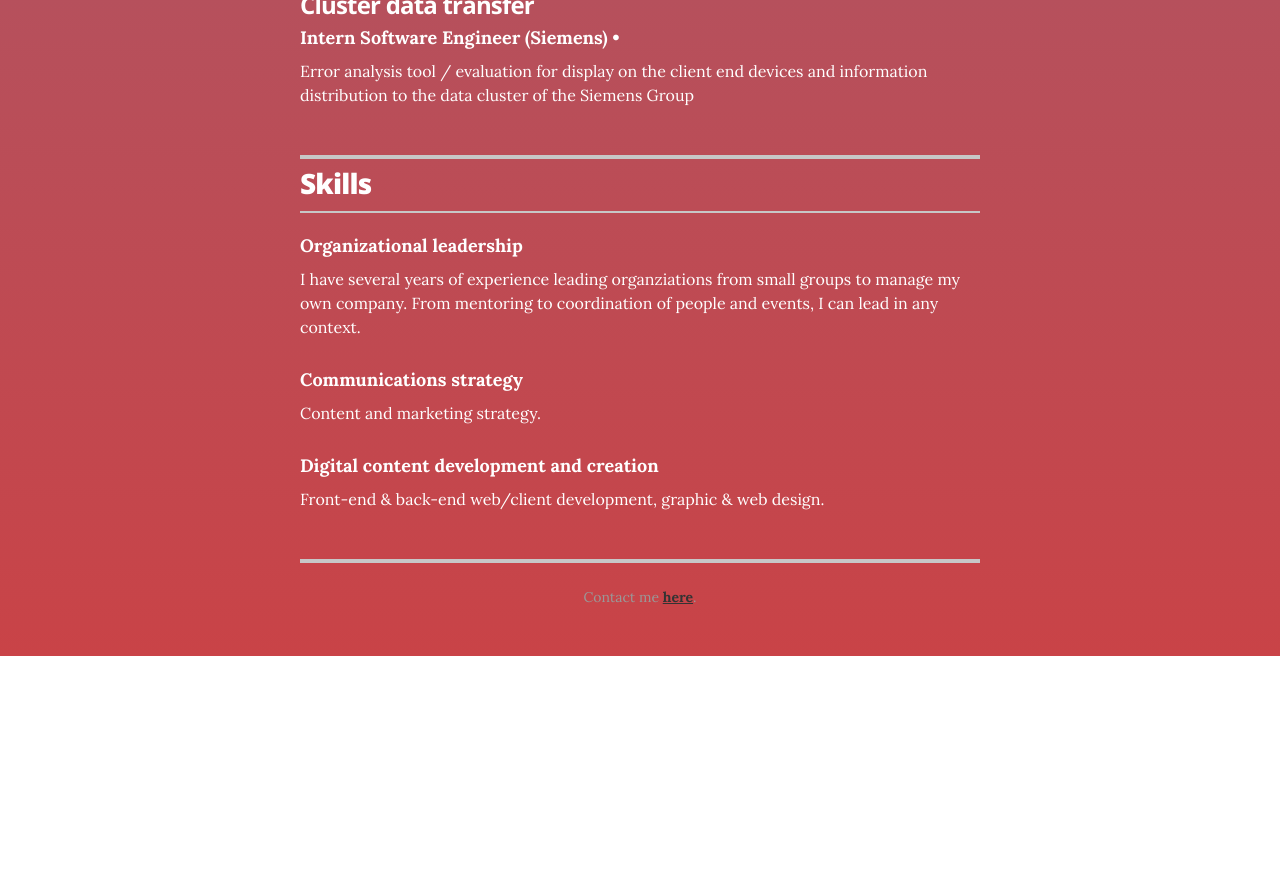
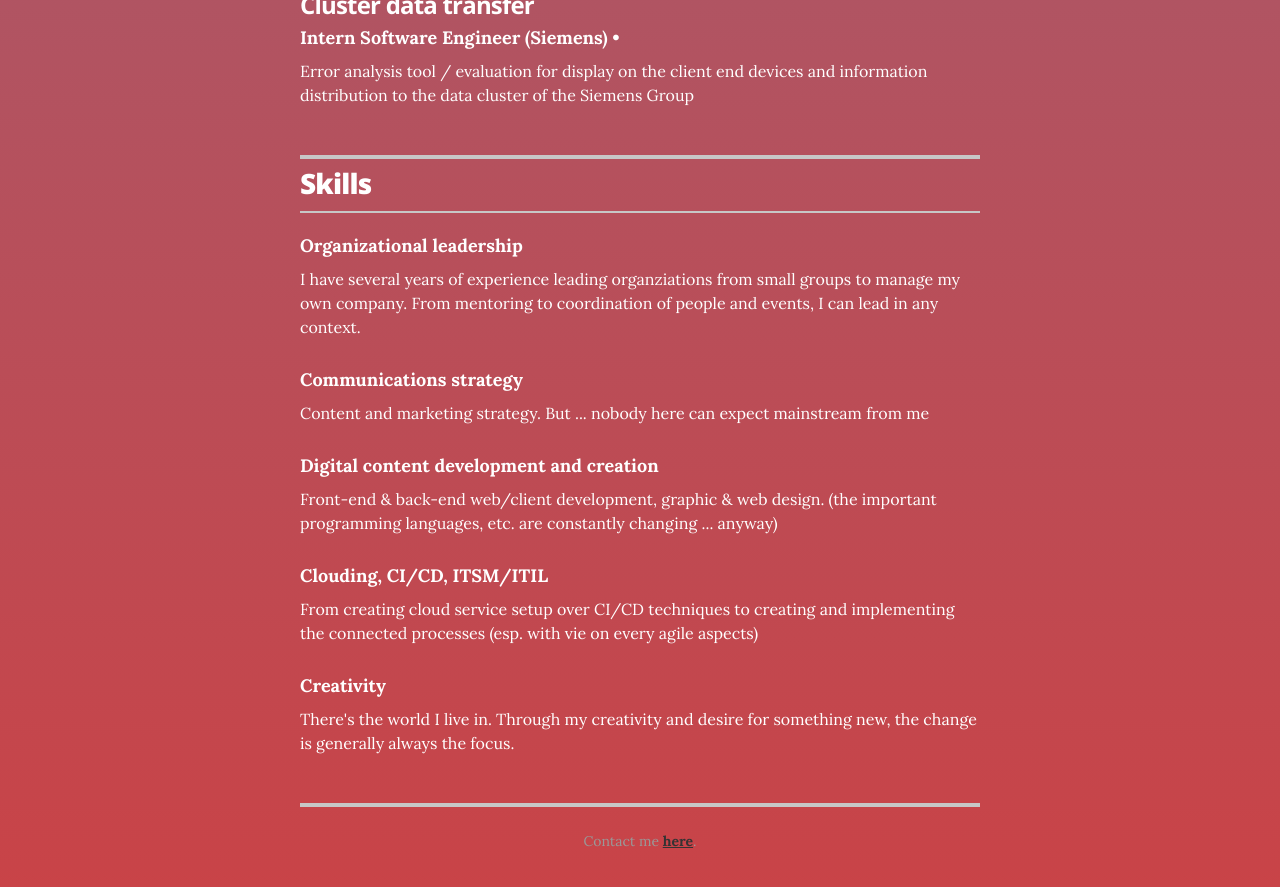
Before and after one commit to borishager/borishager.github.io, a Jekyll site: the page built from index.html, in a window 1280 px wide and 900 px high, scrolled down 3261 px. Shown: the top 887 px of the window. Built offline with Jekyll 4.4.1, drawn with Linux system fonts in a browser that asks for light colours; before the commit the page ends 3917 px from its top, so only the background shows below that.

Commit message:
Update skills.yml

```diff
--- a/_data/skills.yml
+++ b/_data/skills.yml
@@ -1,12 +1,21 @@
 # Skills
+
 # Organizational leadership
 - skill: Organizational leadership
   description: I have several years of experience leading organziations from small groups to manage my own company. From mentoring to coordination of people and events, I can lead in any context.
 
 # Communications strategy
 - skill: Communications strategy
-  description: Content and marketing strategy.
+  description: Content and marketing strategy. But ... nobody here can expect mainstream from me
 
 # Digital content development and creation
 - skill: Digital content development and creation
-  description: Front-end & back-end web/client development, graphic & web design.
+  description: Front-end & back-end web/client development, graphic & web design. (the important programming languages, etc. are constantly changing ... anyway)
+
+# Clouding
+- skill: Clouding, CI/CD, ITSM/ITIL
+  description: From creating cloud service setup over CI/CD techniques to creating and implementing the connected processes (esp. with vie on every agile aspects)
+
+# Creativity
+- skill: Creativity
+  description: There's the world I live in. Through my creativity and desire for something new, the change is generally always the focus.
```
